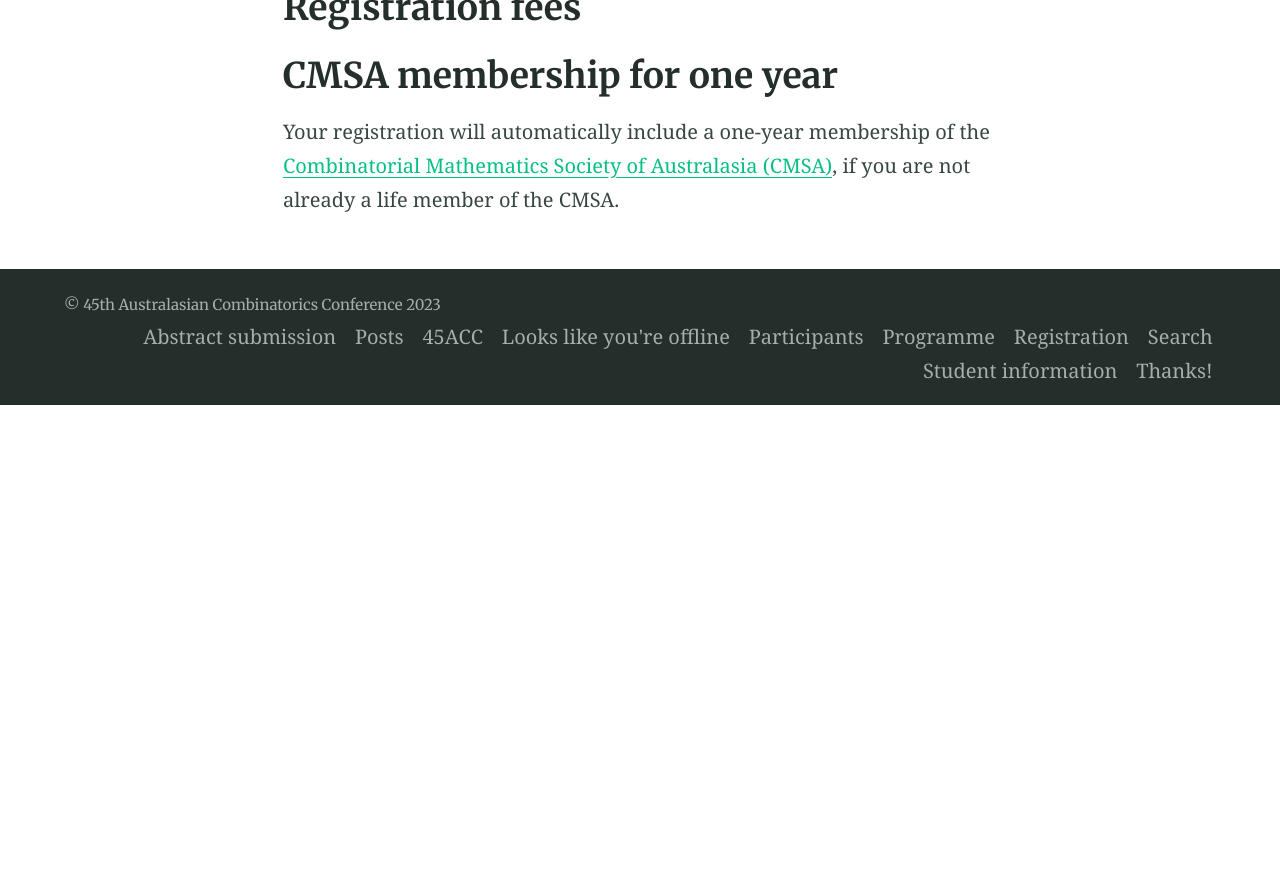
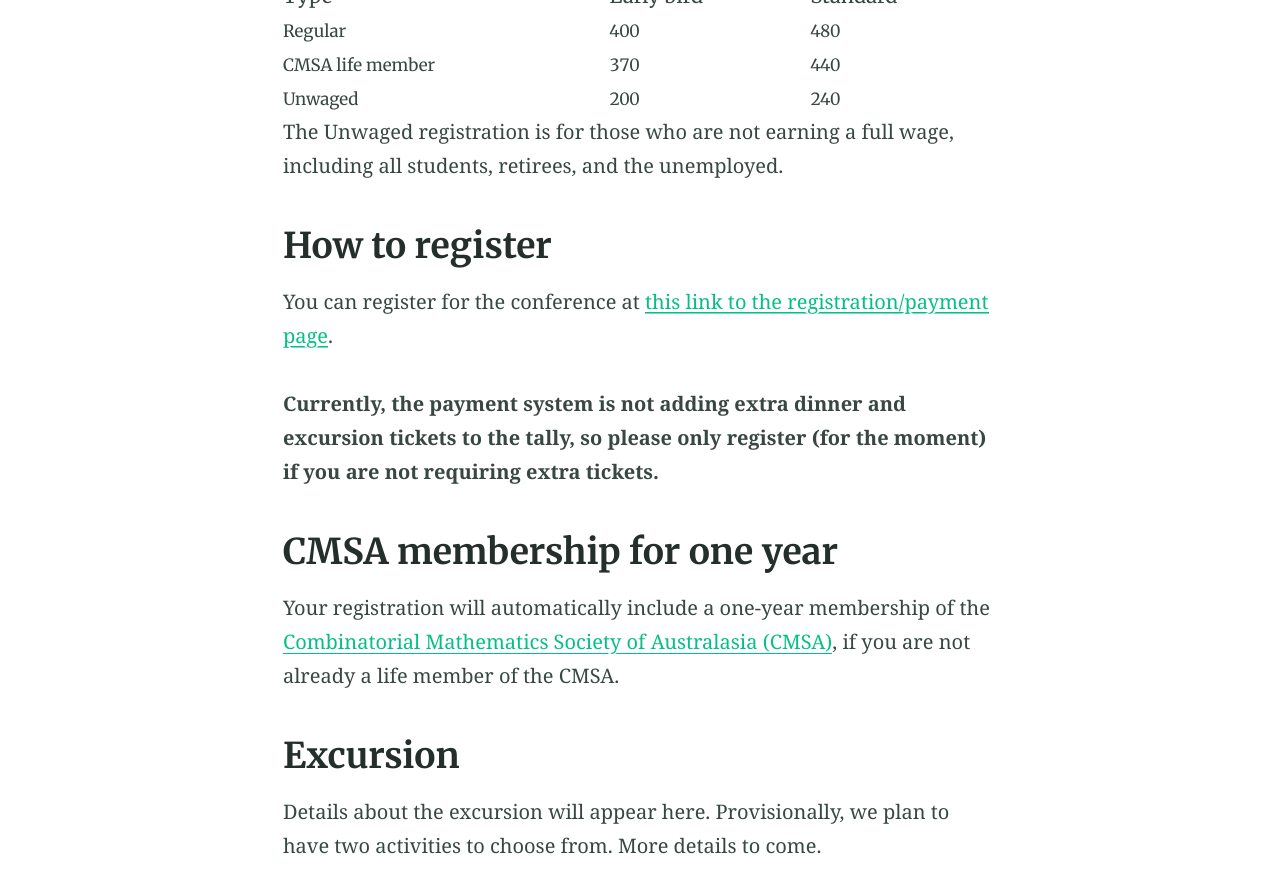
Before and after one commit to 45ACC/45ACC.github.io, a Jekyll site: the page built from registration.md, in a window 1280 px wide and 900 px high, scrolled down 601 px. Shown: the top 893 px of the window. Built offline with Jekyll 4.4.1, drawn with Linux system fonts in a browser that asks for light colours; before the commit the page ends 1006 px from its top, so only the background shows below that; some of the changed text lies outside the part shown.

Commit message:
Update registration.md

```diff
--- a/registration.md
+++ b/registration.md
@@ -7,10 +7,40 @@ excerpt: "Registration page"
 aside: false
 ---
 
+
+## Registration fees
+
+| Type | Early bird | Standard |
+| :--- | :--- | :--- |
+| Regular |  400 | 480 |
+| CMSA life member | 370 | 440 |
+| Unwaged | 200 | 240 |
+
+The Unwaged registration is for those who are not earning a full wage, including all students, retirees, and the unemployed.
+
 ## How to register
 
-## Registration fees
+You can register for the conference at [this link to the registration/payment page](https://payments.uwa.edu.au/45AACRegistration).
+
+**Currently, the payment system is not adding extra dinner and excursion tickets to the tally, so please only register (for the moment) if you are not requiring extra tickets.**
 
 ## CMSA membership for one year
 
 Your registration will automatically include a one-year membership of the [Combinatorial Mathematics Society of Australasia (CMSA)](http://combinatorics-australasia.org/), if you are not already a life member of the CMSA.
+
+## Excursion
+
+Details about the excursion will appear here. Provisionally, we plan to have two activities to choose from. More details to come.
+
+## Extras
+
+When you are paying the registration fee (via the link given above), you will also be able to order
+
+- extra tickets to the conference dinner (AUD $100, including GST),
+- tickets to the excursion (AUD $50, including GST).
+
+**One conference dinner ticket is included with registration.**
+
+## Problems with registration form?
+
+Please make sure you choose the correct registration type by clicking on the correct button (Regular, Unwaged, CMSA life member). If you experience any other problems with the registration form, [please contact us](mailto:45accuwa@gmail.com).
```
